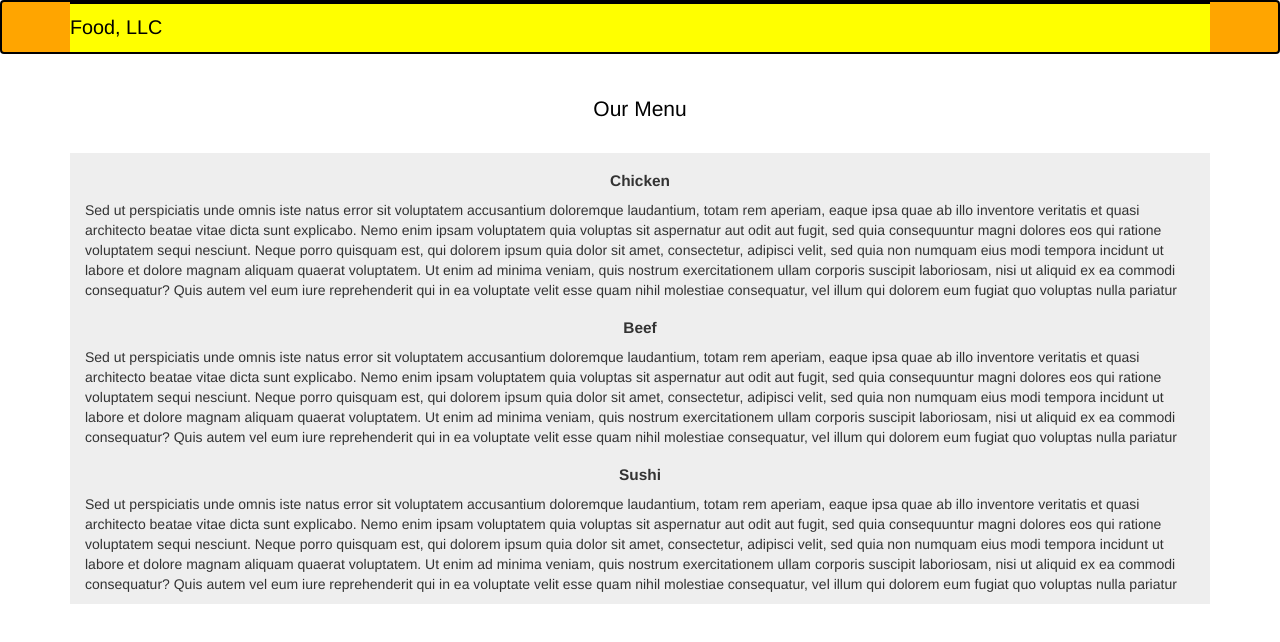
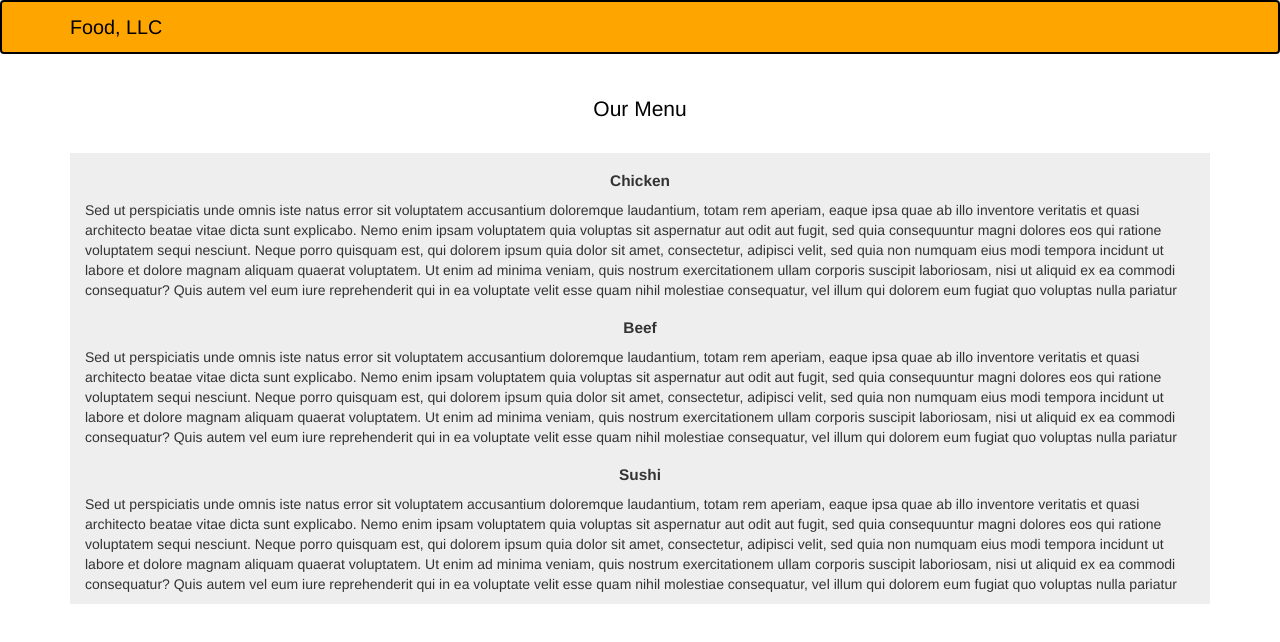
Before and after one commit to dacrane0715/dacrane0715.github.io, a plain HTML site: page module3-solution/index.html in a window 1280 px wide. Drawn offline with Linux system fonts and the light colour scheme.

Commit message:
Remove styles for .navbar-default div.navbar-collapse Could not figure out how to prevent these styles from showing through in mobile and desktop views

```diff
--- a/module3-solution/css/styles.css
+++ b/module3-solution/css/styles.css
@@ -23,10 +23,10 @@
 
 .navbar-default div.navbar-collapse
 {
-    border-top: 2px solid black;
+/*    border-top: 2px solid black;
     box-shadow: none;
     background-color: yellow;
-}
+*/}
 
 #nav-list hr {
 	margin-top: 4px;
```
